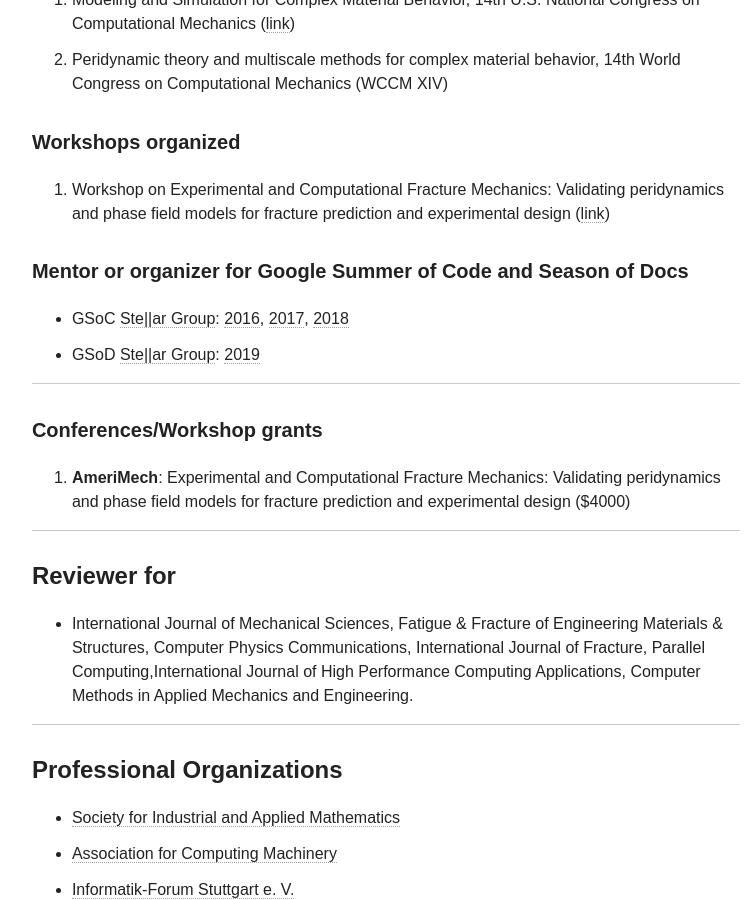
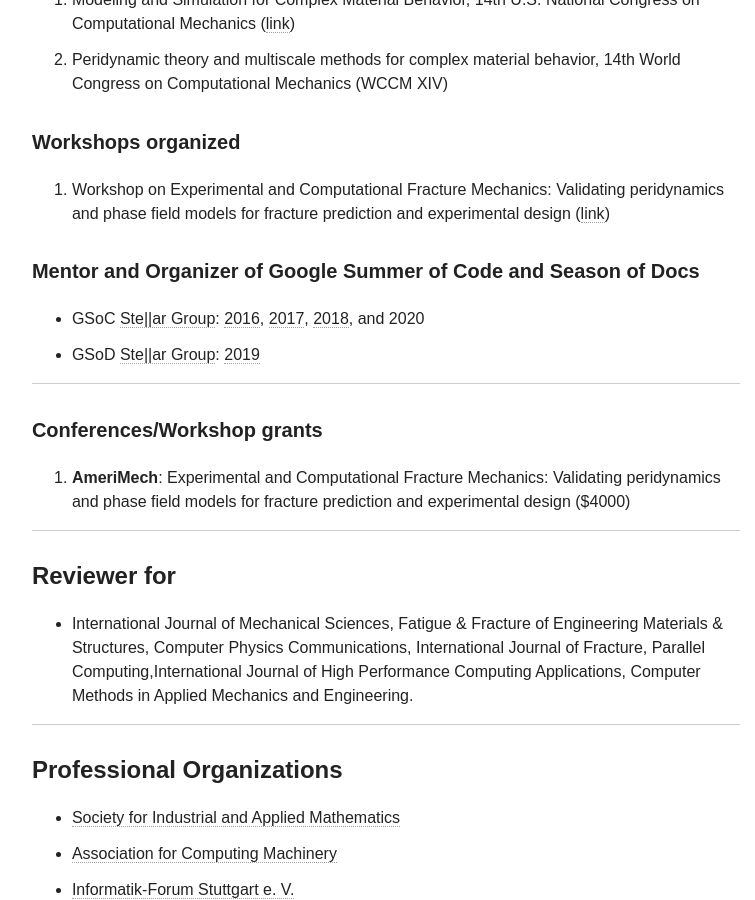
Before and after one commit to diehlpk/diehlpk.github.io, a Jekyll site: the page built from cv/index.md, in a window 1280 px wide and 900 px high, scrolled down 7227 px. Shown: the whole window, without its empty margins (254-1009 px from the left). Built offline with Jekyll 4.4.1, drawn with Linux system fonts in a browser that asks for light colours; nearby versions of some CDN libraries; some web fonts are replaced.

Commit message:
Add GSoC 2020

```diff
--- a/cv/index.md
+++ b/cv/index.md
@@ -203,9 +203,9 @@
 1. Workshop on Experimental and Computational Fracture Mechanics:  Validating peridynamics and phase field models for fracture
 prediction and experimental design ([link](http://wfm2020.usacm.org/))
 
-##### Mentor or organizer for [Google Summer of Code](https://summerofcode.withgoogle.com/) and [Season of Docs](https://developers.google.com/season-of-docs/)
+##### Mentor and Organizer of [Google Summer of Code](https://summerofcode.withgoogle.com/) and [Season of Docs](https://developers.google.com/season-of-docs/)
 
-* GSoC <a href="http://stellar-group.org/">Ste||ar Group</a>: [2016]({{ site.url }}/blog/gsc-projects/#implement-a-mapreduce-framework-2016), [2017]({{ site.url }}/blog/gsc-projects/#hpxcl--asynchronous-integration-of-cuda-and-opencl-to-hpx-2017), [2018]({{ site.url }}/blog/gsc-projects/#hpx-backend-for-opencv-2018)
+* GSoC <a href="http://stellar-group.org/">Ste||ar Group</a>: [2016]({{ site.url }}/blog/gsc-projects/#implement-a-mapreduce-framework-2016), [2017]({{ site.url }}/blog/gsc-projects/#hpxcl--asynchronous-integration-of-cuda-and-opencl-to-hpx-2017), [2018]({{ site.url }}/blog/gsc-projects/#hpx-backend-for-opencv-2018), and 2020
 * GSoD <a href="http://stellar-group.org/">Ste||ar Group</a>: [2019](https://developers.google.com/season-of-docs/docs/participants/)
 
 ---
```
